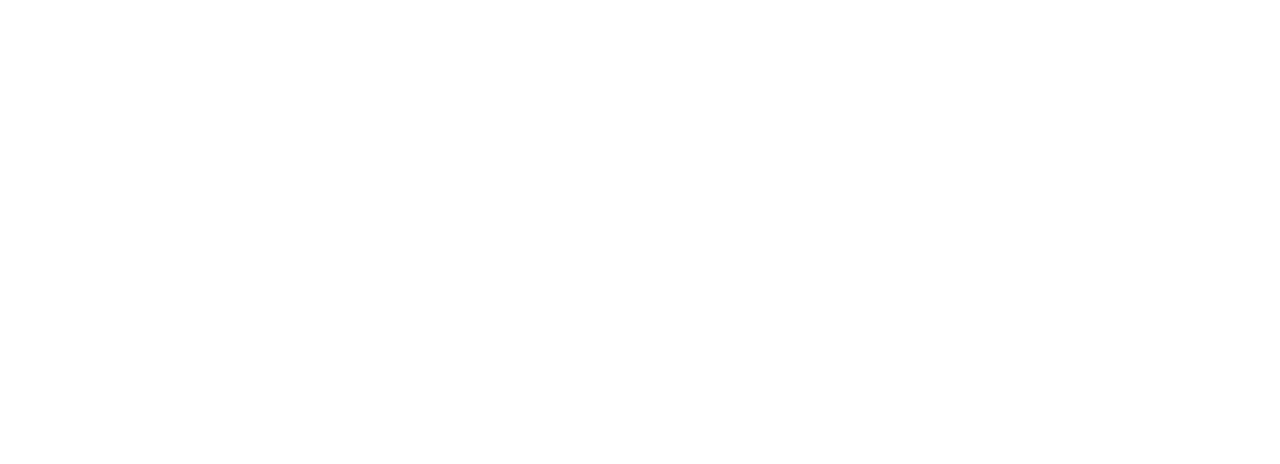
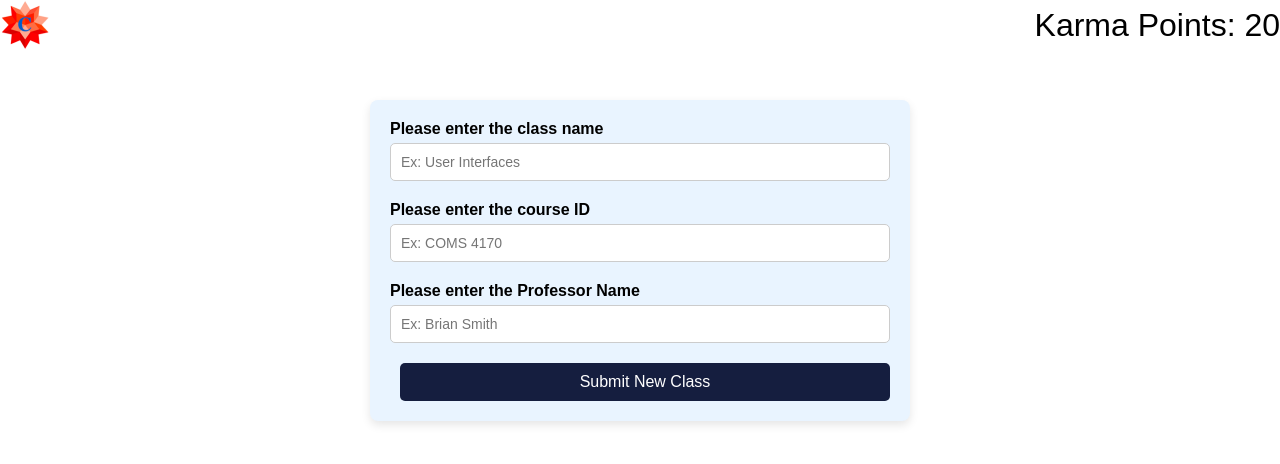
Before and after one commit to Pranav-Sukumar/AlphaCulpa, a React (Create React App) app in the folder alphaculpa/: page /classsearch/addclass in a window 1280 px wide. Before the commit this address had no page. Shown: the top 464 px of the page. Built offline with nearby package versions, Linux system fonts and the light colour scheme.

Commit message:
Linked in the add class UI

```diff
--- /dev/null
+++ b/alphaculpa/src/AddClass.js
@@ -0,0 +1,34 @@
+import './App.css';
+import './addclass.css'
+function AddClass() {
+  return (
+    <div class="container-add-class">
+        <div class="top-bar">
+        <img src={require(`./images/logo.png`)} alt="Logo" class="logo"/>
+            <div class="karma">
+                Karma Points: 20
+            </div>
+        </div>
+        <div class="form-container">
+            <form>
+                <div class="form-group">
+                    <label for="class-name">Please enter the class name</label>
+                    <input type="text" class="add-class-text-style" id="class-name" placeholder="Ex: User Interfaces" required/>
+                </div>
+                <div class="form-group">
+                    <label for="course-id">Please enter the course ID</label>
+                    <input type="text" class="add-class-text-style" id="course-id" placeholder="Ex: COMS 4170" required/>
+                </div>
+                <div class="form-group">
+                    <label for="professor-name">Please enter the Professor Name</label>
+                    <input type="text" class="add-class-text-style" id="professor-name" placeholder="Ex: Brian Smith" required/>
+                </div>
+                <button type="submit" class="submit-form-btn">Submit New Class</button>
+            </form>
+        </div>
+    </div>
+
+  );
+}
+
+export default AddClass;
--- a/alphaculpa/src/App.js
+++ b/alphaculpa/src/App.js
@@ -1,3 +1,4 @@
+import AddClass from './AddClass';
 import './App.css';
 import ClassSearch from './ClassSearch';
 import Homepage from './Homepage';
@@ -14,6 +15,9 @@
       <Routes>
         <Route path = {"/classsearch"} element = {<ClassSearch/>} />
       </Routes>
+      <Routes>
+        <Route path = {"/classsearch/addclass"} element = {<AddClass/>} />
+      </Routes>
     </Router>
 
 
--- a/alphaculpa/src/ClassSearch.js
+++ b/alphaculpa/src/ClassSearch.js
@@ -1,5 +1,8 @@
 import './App.css';
 import './classsearch.css'
+import { Link } from 'react-router-dom';
+
+
 function ClassSearch() {
   return (
     <div class="container">
@@ -9,14 +12,14 @@
                 Karma Points: 20
             </div>
         </div>
-        <div class="header">
+        <div class="header-class-search">
             <input type="text" placeholder="Class Name" class="search-bar"/>
             <span>
                 <span>
                     Don't see the class you are looking for?
                 </span>
 
-                <button class="add-class-btn" onclick = "openAddClassPage()">Add a New Class!</button>
+                <Link to ="/classsearch/addclass" class="add-class-btn">Add a New Class!</Link>
             </span>
 
         </div>
--- /dev/null
+++ b/alphaculpa/src/addclass.css
@@ -0,0 +1,93 @@
+body {
+    font-family: Arial, sans-serif;
+    margin: 0;
+    padding: 0;
+    background-color: #f9f9f9;
+}
+
+.container {
+    width: 90%;
+    margin: 20px auto;
+    background-color: white;
+    box-shadow: 0 0 10px rgba(0, 0, 0, 0.1);
+    position: relative;
+    border-radius: 5px;
+    padding: 2% 2%;
+}
+
+.top-bar {
+    display: flex;
+    align-items: center;
+    justify-content: space-between; /* Aligns logo to the left and Karma Points to the right */
+    margin-bottom: 20px;
+}
+
+.logo {
+    height: 50px; /* Adjust size as needed */
+    margin-right: 10px;
+}
+
+.karma {
+    display: flex;
+    justify-content: space-between;
+    align-items: right;
+    justify-content: right;
+    font-size: 2em;
+}
+
+
+.form-container {
+    max-width: 500px;
+    margin: 50px auto;
+    padding: 20px;
+    background-color: #e9f4ff; /* Slightly darker blue for the form */
+    border-radius: 8px;
+    box-shadow: 0 4px 10px rgba(0, 0, 0, 0.1);
+}
+
+form {
+    display: flex;
+    flex-direction: column;
+}
+
+.form-group {
+    margin-bottom: 20px;
+}
+
+label {
+    font-size: 16px;
+    font-weight: bold;
+    margin-bottom: 5px;
+    display: block;
+}
+
+.add-class-text-style {
+    width: 100%;
+    padding: 10px;
+    font-size: 14px;
+    border: 1px solid #ccc;
+    border-radius: 5px;
+    box-sizing: border-box;
+}
+
+input[type="text"]:focus {
+    border-color: #a0c4ff;
+    outline: none;
+    box-shadow: 0 0 5px rgba(160, 196, 255, 0.5);
+}
+
+
+.submit-form-btn {
+    padding: 10px 15px;
+    margin-left: 10px;
+    font-size: 16px;
+    color: white;
+    background-color: #151e3f;
+    border: none;
+    border-radius: 5px;
+    cursor: pointer;
+}
+
+.submit-form-btn:hover {
+    background-color: #030027;
+}
--- a/alphaculpa/src/classsearch.css
+++ b/alphaculpa/src/classsearch.css
@@ -35,7 +35,7 @@
     font-size: 2em;
 }
 
-.header {
+.header-class-search {
     display: flex;
     justify-content: space-between;
     align-items: center;
@@ -60,6 +60,7 @@
         border: none;
         border-radius: 5px;
         cursor: pointer;
+        text-decoration: none;
     }
 
     .add-class-btn:hover {
```
